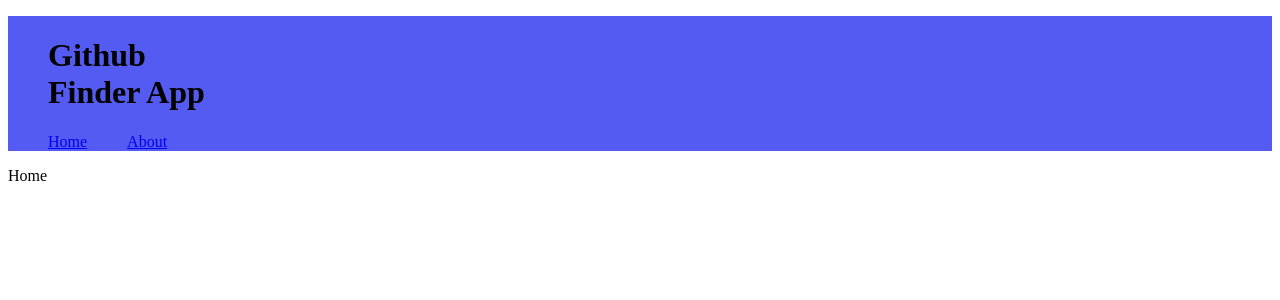
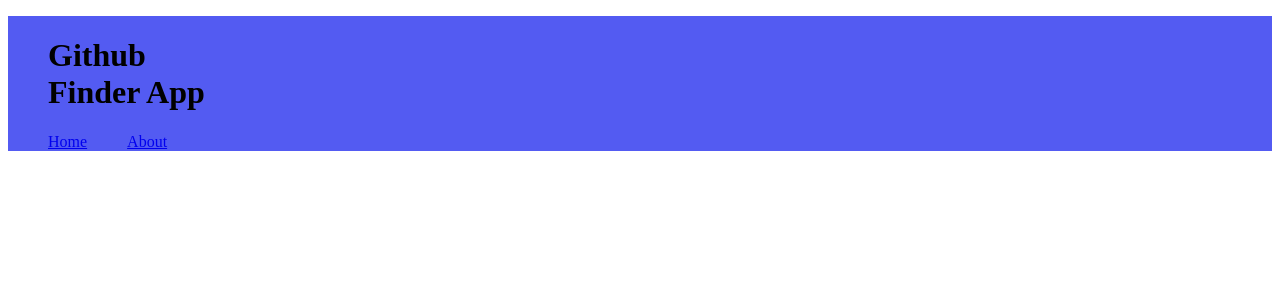
Before and after one commit to Tyrabims/github_finder, a React (Vite) app: page / in a window 1280 px wide. Shown: the top 300 px of the page. Built offline with nearby package versions, Linux system fonts and the light colour scheme.

Commit message:
implement

```diff
--- a/src/components/Home.tsx
+++ b/src/components/Home.tsx
@@ -3,6 +3,6 @@
 export const Home = () =>
 {
   return (
-    <div>Home</div>
+    <div></div>
   )
 }
--- a/src/components/Navbar.tsx
+++ b/src/components/Navbar.tsx
@@ -9,9 +9,6 @@
         <li><Link to="/">Home</Link></li>
         <li><Link to="/">About</Link></li>
       </ul>
-
-
-
     </div>
   )
 }
```
Also changed, not shown: src/components/FetchData.tsx (added, +10 -0 lines), src/index.css (+1 -30 lines).
